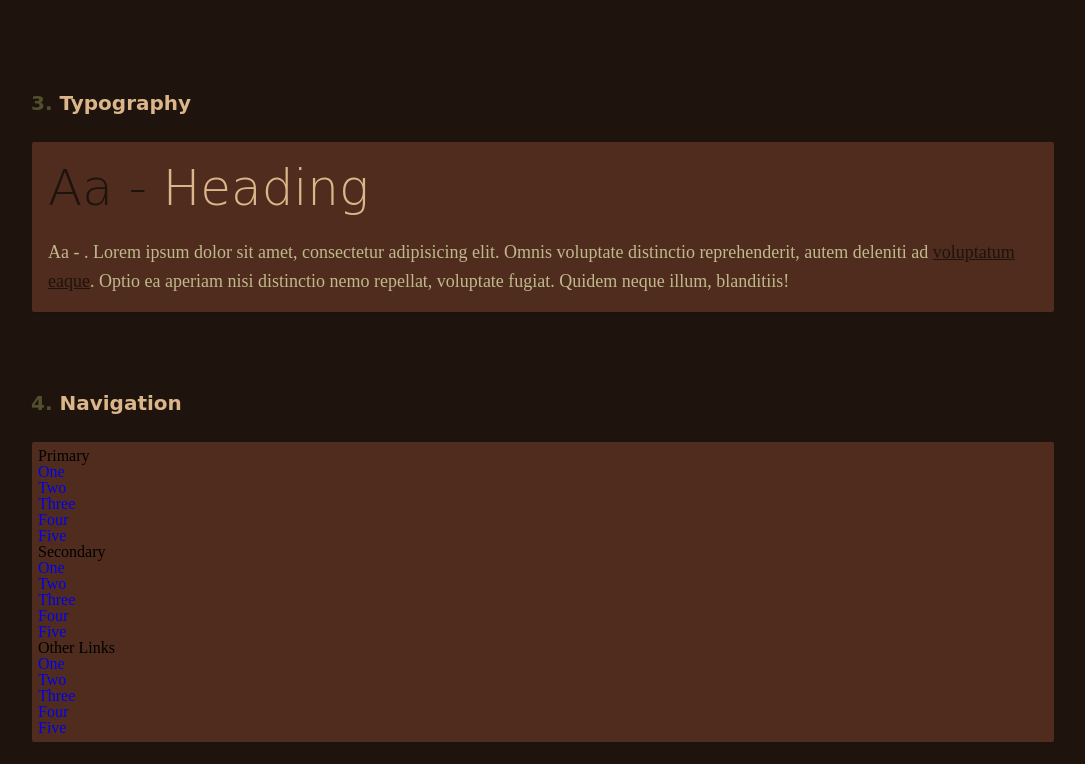
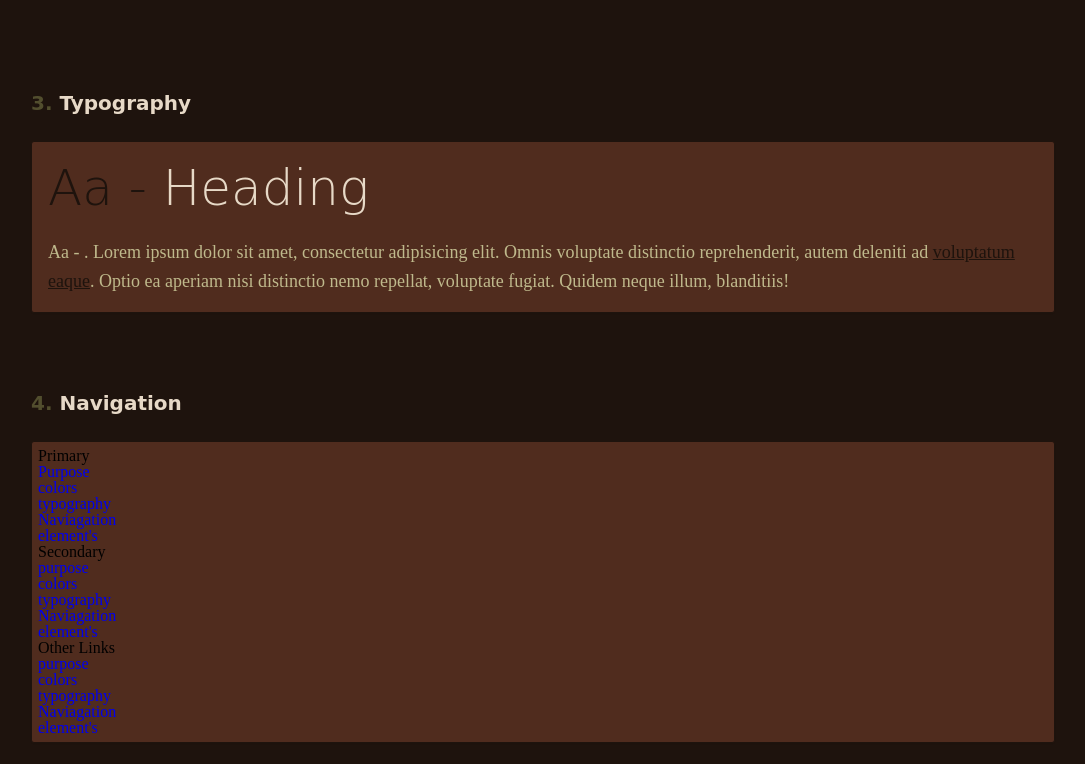
Before and after one commit to Abraham-Rizky/zengarden, a website built with Parcel: page src/index.html in a window 1280 px wide. Shown: the part 856-1620 px from the top of the page, without its empty margins (97-1182 px from the left). Built offline with nearby package versions, Linux system fonts and the light colour scheme; a web font is replaced by a local one.

Commit message:
These are messagess

```diff
--- a/src/index.html
+++ b/src/index.html
@@ -85,11 +85,11 @@
             <h3>Primary</h3>
             <nav class="cd-primary-nav">
               <ul>
-                <li><a href="#">One</a></li>
-                <li><a href="#">Two</a></li>
-                <li><a href="#">Three</a></li>
-                <li><a href="#">Four</a></li>
-                <li><a href="#">Five</a></li>
+                <li><a href="#purpose">Purpose</a></li>
+                <li><a href="#colors">colors</a></li>
+                <li><a href="#typography">typography</a></li>
+                <li><a href="#navigation">Naviagation</a></li>
+                <li><a href="#element's">element's</a></li>
               </ul>
             </nav>
           </div>
@@ -97,22 +97,22 @@
             <h3>Secondary</h3>
             <nav class="cd-secondary-nav">
               <ul>
-                <li><a href="#">One</a></li>
-                <li><a href="#">Two</a></li>
-                <li><a href="#">Three</a></li>
-                <li><a href="#">Four</a></li>
-                <li><a href="#">Five</a></li>
+                <li><a href="#purpose">purpose</a></li>
+                <li><a href="#colors">colors</a></li>
+                <li><a href="#typography">typography</a></li>
+                <li><a href="#naviagation">Naviagation</a></li>
+                <li><a href="#element's">element's</a></li>
               </ul>
             </nav>
           </div>
           <div>
             <h3>Other Links</h3>
             <ul>
-              <li><a href="#">One</a></li>
-              <li><a href="#">Two</a></li>
-              <li><a href="#">Three</a></li>
-              <li><a href="#">Four</a></li>
-              <li><a href="#">Five</a></li>
+              <li><a href="#purpose">purpose</a></li>
+              <li><a href="#colors">colors</a></li>
+              <li><a href="#typography">typography</a></li>
+              <li><a href="#naviagation">Naviagation</a></li>
+              <li><a href="#element's">element's</a></li>
             </ul>
           </div>
         </div>
--- a/src/scss/partials/_colors.scss
+++ b/src/scss/partials/_colors.scss
@@ -2,9 +2,9 @@
 
 $color-1: #1e130d; // Dark Brown
 $color-2: #502c1e; // Lighter brown
-$color-3: #3D2C12; // Dark Green
+$color-3: #ad8a56; // Dark Green
 $color-4: #837c49; // Light green
-$color-5: #dbb68a; // Creme
+$color-5: #e7d9c7; // Creme
 
 $success: #6fce72; // green
 $alert: $color-3; // red
```
